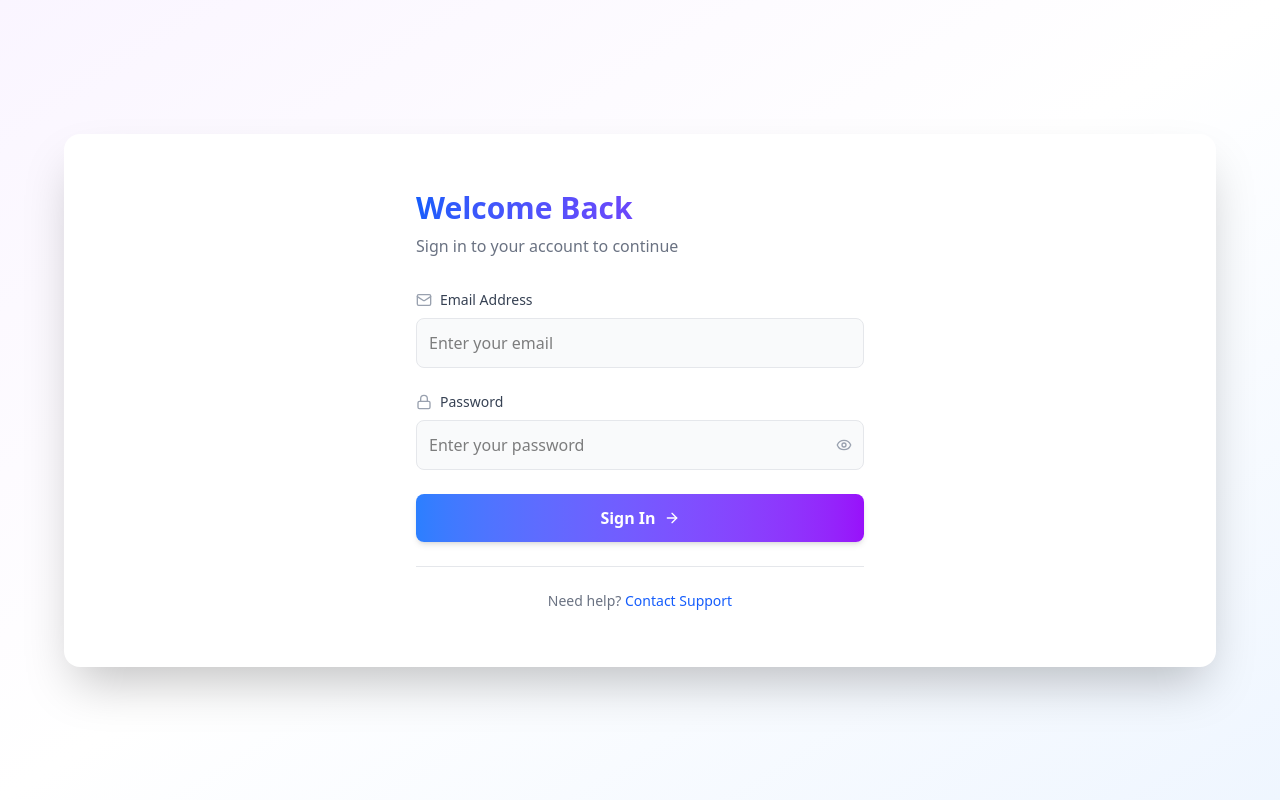
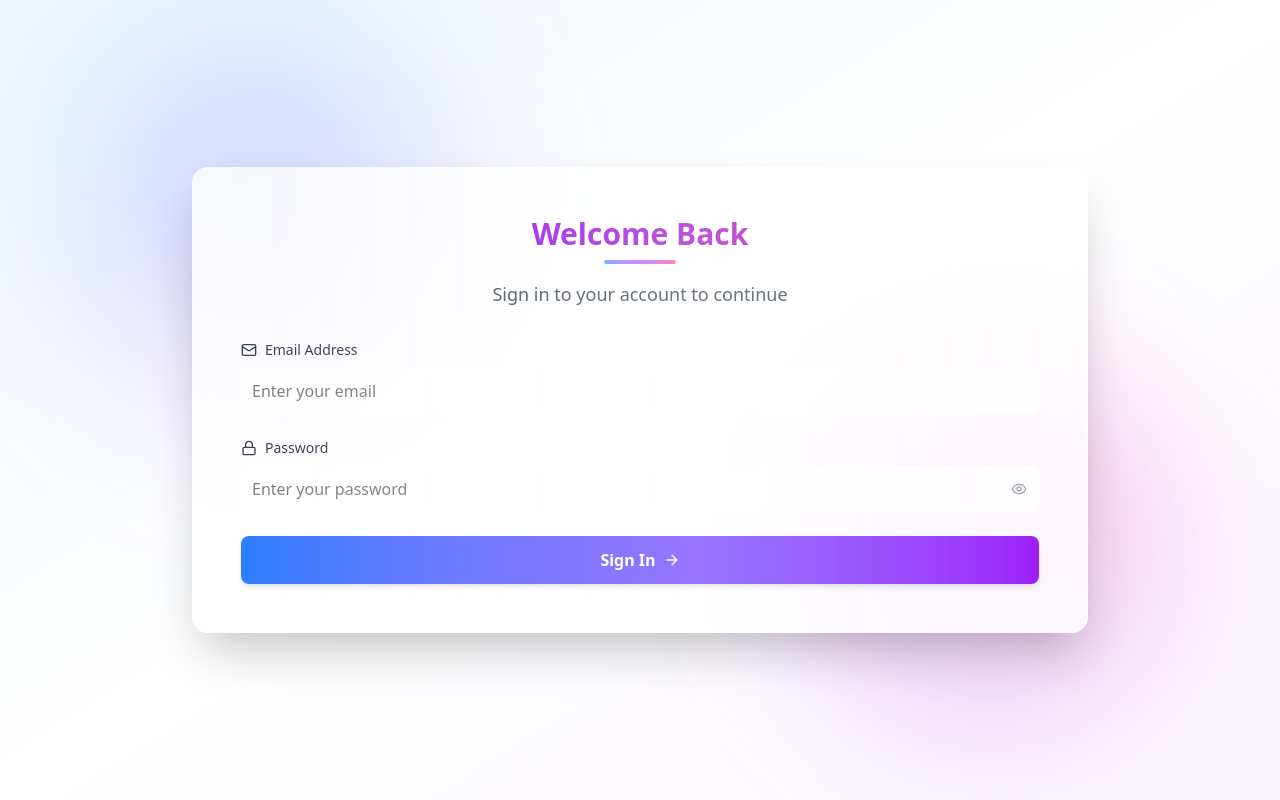
Before and after one commit to InnovateX-SIH/kmrl-doc-system-client, a React (Vite) app: page /login in a window 1280 px wide. Built offline with nearby package versions, Linux system fonts and the light colour scheme; a web font is replaced by a local one.

Commit message:
Updating Ui

```diff
--- a/src/pages/DocumentDetailPage.jsx
+++ b/src/pages/DocumentDetailPage.jsx
@@ -221,7 +221,7 @@ const DocumentDetailPage = () => {
                     }}
                 >
                     <Motion.h1
-                        className="text-4xl font-bold bg-gradient-to-r from-blue-600 via-purple-600 to-indigo-600 bg-clip-text text-transparent mb-6"
+                        className="details-header text-4xl font-bold bg-gradient-to-r from-blue-600 via-purple-600 to-indigo-600 bg-clip-text text-transparent mb-6"
                         initial={{ opacity: 0 }}
                         animate={{ opacity: 1 }}
                         transition={{ duration: 0.8, delay: 0.3 }}
--- a/src/pages/Login.jsx
+++ b/src/pages/Login.jsx
@@ -1,6 +1,6 @@
-import React, { useState } from 'react';
-import { motion } from 'framer-motion';
-import { Eye, EyeOff, Mail, Lock, ArrowRight } from 'lucide-react';
+import React, { useState } from "react";
+import { motion } from "framer-motion";
+import { Eye, EyeOff, Mail, Lock, ArrowRight, Sparkles, Shield, Star, Heart, Diamond } from "lucide-react";
 import { useNavigate } from 'react-router-dom';
 import axios from 'axios';
 
@@ -18,152 +18,164 @@ const LoginPage = () => {
         setIsLoading(true);
 
         try {
-      const { data } = await axios.post(
-        "https://kmrl-doc-system-backend.onrender.com/api/auth/login",
-        { email, password }
-      );
+            const { data } = await axios.post('https://kmrl-doc-system-backend.onrender.com/api/auth/login', {
+                email,
+                password,
+            });
+
             localStorage.setItem("userInfo", JSON.stringify(data));
+
             if (data.role === "Staff") {
                 navigate("/dashboard");
             } else {
                 navigate("/manager-dashboard");
             }
         } catch (err) {
-      setError(err.response?.data?.message || "Invalid email or password.");
+            console.error("Login failed:", err);
+            setError(err.response?.data?.message || "Invalid email or password. Please try again.");
         } finally {
             setIsLoading(false);
         }
     };
 
     return (
-    <div className="min-h-screen bg-gradient-to-br from-purple-50 via-white to-blue-50 flex items-center justify-center p-4 sm:p-6">
+        <div className="min-h-screen bg-gradient-to-br from-blue-50 via-white to-purple-50 relative overflow-hidden flex items-center justify-center p-4">
+
+            {/* --- All the background animations from your code --- */}
+            <div className="absolute inset-0 opacity-[0.02]">
                 <motion.div
-        className="flex flex-col md:flex-row w-full max-w-6xl bg-white rounded-2xl shadow-2xl overflow-hidden"
-        initial={{ opacity: 0, scale: 0.95 }}
-        animate={{ opacity: 1, scale: 1 }}
-        transition={{ duration: 0.5, ease: "easeOut" }}
-      >
-        {/* Left Image Section - Hidden on Mobile, Shown on Laptop/Desktop */}
-        <div className="hidden md:block w-full md:w-1/2 relative">
-          <img
-            src="https://kochimetro.org/wp-content/uploads/2018/01/train.png"
-            alt="Train Illustration"
-            className="absolute inset-0 w-full h-full object-cover object-center"
-            onError={() => console.log("Image failed to load")} // Log error if image fails
+                    className="w-full h-full"
+                    style={{
+                        backgroundImage: `linear-gradient(rgba(59, 130, 246, 0.1) 1px, transparent 1px), linear-gradient(90deg, rgba(59, 130, 246, 0.1) 1px, transparent 1px)`,
+                        backgroundSize: "50px 50px",
+                    }}
+                    animate={{ backgroundPosition: ["0px 0px", "50px 50px"] }}
+                    transition={{ duration: 20, repeat: Infinity, ease: "linear" }}
                 />
             </div>
+            <div className="absolute inset-0">
+                <motion.div
+                    className="absolute top-20 left-20 w-72 h-72 bg-gradient-to-r from-blue-400/30 to-purple-400/30 rounded-full blur-3xl"
+                    animate={{ scale: [1, 1.3, 0.8, 1.2, 1], rotate: [0, 180, 360], x: [0, 50, -30, 0], y: [0, -20, 40, 0] }}
+                    transition={{ duration: 25, repeat: Infinity, ease: "easeInOut" }}
+                />
+                <motion.div
+                    className="absolute bottom-20 right-20 w-96 h-96 bg-gradient-to-r from-purple-400/30 to-pink-400/30 rounded-full blur-3xl"
+                    animate={{ scale: [1.2, 0.9, 1.4, 1], rotate: [360, 180, 0], x: [0, -40, 20, 0], y: [0, 30, -50, 0] }}
+                    transition={{ duration: 30, repeat: Infinity, ease: "easeInOut" }}
+                />
+            </div>
+            {/* --- End of background animations --- */}
 
-        {/* Right Login Form Section */}
-        <div className="w-full md:w-1/2 p-6 sm:p-8 md:p-10 lg:p-14 flex flex-col justify-center">
-          <div className="max-w-md mx-auto w-full">
-            <div className="mb-6 sm:mb-8 text-left">
-              <h1 className="text-2xl sm:text-3xl font-bold bg-gradient-to-r from-blue-600 to-purple-600 bg-clip-text text-transparent">
+            <motion.div
+                className="relative z-10 w-full max-w-4xl"
+                initial={{ opacity: 0, y: 20 }}
+                animate={{ opacity: 1, y: 0 }}
+                transition={{ duration: 0.6 }}
+            >
+                <div className="flex bg-white/80 backdrop-blur-md border border-white/30 rounded-2xl shadow-2xl overflow-hidden relative">
+                    <motion.div
+                        className="w-1/2 relative hidden md:block overflow-hidden"
+                        initial={{ opacity: 0, x: -50 }}
+                        animate={{ opacity: 1, x: 0 }}
+                        transition={{ duration: 0.8, delay: 0.2 }}
+                        whileHover={{ scale: 1.02 }}
+                    >
+                        <motion.img
+                            src="https://kochimetro.org/wp-content/uploads/2018/01/train.png" // Ensure image is in public folder and path is '/view...jpg'
+                            alt="3D Steam Engine Train"
+                            className="w-full h-full object-cover"
+                            animate={{ scale: [1, 1.05, 1] }}
+                            transition={{ duration: 10, repeat: Infinity, ease: "easeInOut" }}
+                        />
+                        <div className="absolute inset-0 bg-gradient-to-t from-blue-900/30 via-transparent to-purple-900/30" />
+                    </motion.div>
+
+                    <div className="w-full md:w-1/2 p-8 lg:p-12 relative">
+                        <motion.div
+                            className="h-full flex flex-col justify-center"
+                            initial={{ opacity: 0, x: 50 }}
+                            animate={{ opacity: 1, x: 0 }}
+                            transition={{ duration: 0.8, delay: 0.4 }}
+                        >
+                            <div className="text-center space-y-4 mb-8">
+                                <motion.div
+                                    initial={{ opacity: 0, scale: 0.9 }}
+                                    animate={{ opacity: 1, scale: 1 }}
+                                    transition={{ duration: 0.5, delay: 0.6 }}
+                                    whileHover={{ scale: 1.05 }}
+                                >
+                                    <motion.h1
+                                        className="text-3xl font-bold bg-gradient-to-r from-blue-600 via-purple-600 to-pink-600 bg-clip-text text-transparent"
+                                        style={{ backgroundSize: "200% 100%" }}
+                                        animate={{ backgroundPosition: ["0% 50%", "100% 50%", "0% 50%"] }}
+                                        transition={{ duration: 4, repeat: Infinity, ease: "linear" }}
+                                    >
                                         Welcome Back
-              </h1>
-              <p className="text-gray-500 mt-2 text-sm sm:text-base">
-                Sign in to your account to continue
-              </p>
+                                    </motion.h1>
+                                    <motion.div
+                                        className="w-16 h-1 bg-gradient-to-r from-blue-500 via-purple-500 to-pink-500 mx-auto rounded-full mt-2"
+                                        animate={{ scaleX: [1, 1.5, 1], opacity: [0.7, 1, 0.7] }}
+                                        transition={{ duration: 3, repeat: Infinity, ease: "easeInOut" }}
+                                    />
+                                </motion.div>
+                                <p className="text-gray-600 text-lg">Sign in to your account to continue</p>
                             </div>
 
-            <form onSubmit={handleLoginSubmit} className="space-y-5 sm:space-y-6">
-              {/* Email */}
-              <div className="space-y-2">
-                <label
-                  htmlFor="email"
-                  className="text-sm font-medium text-gray-700 flex items-center gap-2"
-                >
-                  <Mail className="w-4 h-4 text-gray-400" /> Email Address
+                            <form onSubmit={handleLoginSubmit} className="space-y-6">
+                                {/* Form content remains the same, but custom components replaced with styled HTML elements */}
+                                <motion.div className="space-y-2" initial={{ opacity: 0, y: 20 }} animate={{ opacity: 1, y: 0 }} transition={{ duration: 0.5, delay: 0.7 }} whileHover={{ scale: 1.02 }}>
+                                    <label htmlFor="email" className="text-sm font-medium text-gray-700 flex items-center gap-2">
+                                        <Mail className="w-4 h-4" /> Email Address
                                     </label>
-                <input
-                  id="email"
-                  type="email"
-                  required
-                  value={email}
-                  onChange={(e) => setEmail(e.target.value)}
-                  className="w-full p-3 bg-gray-50 border border-gray-200 rounded-lg focus:border-blue-500 focus:ring-2 focus:ring-blue-500/20 transition duration-200 text-sm sm:text-base"
+                                    <input id="email" type="email" required value={email} onChange={(e) => setEmail(e.target.value)}
+                                        className="p-2.5 w-full bg-white/60 border border-white/40 focus:border-blue-400 focus:ring-4 focus:ring-blue-400/20 focus:shadow-xl focus:shadow-blue-400/30 transition-all duration-300 hover:bg-white/70 hover:shadow-lg rounded-md"
                                         placeholder="Enter your email"
                                     />
-              </div>
-
-              {/* Password */}
-              <div className="space-y-2">
-                <label
-                  htmlFor="password"
-                  className="text-sm font-medium text-gray-700 flex items-center gap-2"
-                >
-                  <Lock className="w-4 h-4 text-gray-400" /> Password
+                                </motion.div>
+                                <motion.div className="space-y-2" initial={{ opacity: 0, y: 20 }} animate={{ opacity: 1, y: 0 }} transition={{ duration: 0.5, delay: 0.8 }} whileHover={{ scale: 1.02 }}>
+                                    <label htmlFor="password" className="text-sm font-medium text-gray-700 flex items-center gap-2">
+                                        <Lock className="w-4 h-4" /> Password
                                     </label>
                                     <div className="relative">
-                  <input
-                    id="password"
-                    type={showPassword ? "text" : "password"}
-                    required
-                    value={password}
-                    onChange={(e) => setPassword(e.target.value)}
-                    className="w-full p-3 bg-gray-50 border border-gray-200 rounded-lg focus:border-blue-500 focus:ring-2 focus:ring-blue-500/20 transition duration-200 pr-10 text-sm sm:text-base"
+                                        <input id="password" type={showPassword ? "text" : "password"} required value={password} onChange={(e) => setPassword(e.target.value)}
+                                            className="p-2.5 w-full bg-white/60 border border-white/40 focus:border-blue-400 focus:ring-4 focus:ring-blue-400/20 focus:shadow-xl focus:shadow-blue-400/30 transition-all duration-300 pr-10 hover:bg-white/70 hover:shadow-lg rounded-md"
                                             placeholder="Enter your password"
                                         />
-                  <button
-                    type="button"
-                    onClick={() => setShowPassword(!showPassword)}
-                    className="absolute right-3 top-1/2 -translate-y-1/2 text-gray-400 hover:text-gray-600 transition-colors duration-200"
-                  >
-                    {showPassword ? (
-                      <EyeOff className="w-4 h-4" />
-                    ) : (
-                      <Eye className="w-4 h-4" />
-                    )}
-                  </button>
+                                        <motion.button type="button" onClick={() => setShowPassword(!showPassword)} className="absolute right-3 top-1/2 -translate-y-1/2 text-gray-400 hover:text-gray-600 transition-colors" whileHover={{ scale: 1.2 }} whileTap={{ scale: 0.9 }}>
+                                            {showPassword ? <EyeOff className="w-4 h-4" /> : <Eye className="w-4 h-4" />}
+                                        </motion.button>
                                     </div>
-              </div>
+                                </motion.div>
 
-              {/* Error Message */}
                                 {error && (
-                <motion.div
-                  initial={{ opacity: 0, y: -10 }}
-                  animate={{ opacity: 1, y: 0 }}
-                  transition={{ duration: 0.3 }}
-                >
-                  <div className="bg-red-50 border-l-4 border-red-400 text-red-700 p-3 rounded-md">
-                    <p className="text-sm">{error}</p>
+                                    <motion.div initial={{ opacity: 0, y: -10 }} animate={{ opacity: 1, y: 0 }} transition={{ duration: 0.3 }}>
+                                        <div className="bg-red-50/80 border border-red-200 p-3 rounded-md text-red-700 text-sm">
+                                            {error}
                                         </div>
                                     </motion.div>
                                 )}
 
-              {/* Submit Button */}
-              <div>
-                <button
-                  type="submit"
-                  disabled={isLoading}
-                  className="w-full bg-gradient-to-r from-blue-500 to-purple-600 hover:from-blue-600 hover:to-purple-700 text-white font-semibold py-3 rounded-lg shadow-md hover:shadow-lg transition-all duration-300 disabled:opacity-60 flex items-center justify-center gap-2 text-sm sm:text-base"
+                                <motion.div initial={{ opacity: 0, y: 20 }} animate={{ opacity: 1, y: 0 }} transition={{ duration: 0.5, delay: 0.9 }} whileHover={{ scale: 1.02 }} whileTap={{ scale: 0.98 }}>
+                                    <button type="submit" disabled={isLoading}
+                                        className="w-full bg-gradient-to-r from-blue-500 to-purple-600 hover:from-blue-600 hover:to-purple-700 text-white font-semibold py-3 rounded-lg shadow-md hover:shadow-lg transition-all duration-300 disabled:opacity-60 flex items-center justify-center gap-2"
                                     >
+                                        <motion.div className="absolute inset-0 bg-gradient-to-r from-transparent via-white/20 to-transparent" animate={{ x: [-200, 200] }} transition={{ duration: 1.5, repeat: Infinity, ease: "linear" }}/>
                                         {isLoading ? (
-                    <>
+                                            <div className="flex items-center justify-center gap-2 relative z-10">
                                                 <div className="w-4 h-4 border-2 border-white/30 border-t-white rounded-full animate-spin" />
                                                 Signing in...
-                    </>
+                                            </div>
                                         ) : (
-                    <>
+                                            <div className="flex items-center justify-center gap-2 relative z-10">
                                                 Sign In
                                                 <ArrowRight className="w-4 h-4" />
-                    </>
+                                            </div>
                                         )}
                                     </button>
-              </div>
+                                </motion.div>
                             </form>
-
-            {/* Support */}
-            <div className="text-center pt-4 sm:pt-6 mt-4 sm:mt-6 border-t border-gray-200">
-              <p className="text-sm text-gray-500">
-                Need help?{" "}
-                <a
-                  href="/support"
-                  className="text-blue-600 hover:text-purple-600 font-medium transition-colors duration-200"
-                >
-                  Contact Support
-                </a>
-              </p>
-            </div>
+                        </motion.div>
                     </div>
                 </div>
             </motion.div>
--- a/src/pages/ProfilePage.jsx
+++ b/src/pages/ProfilePage.jsx
@@ -182,7 +182,7 @@ const ProfilePage = () => {
                         >
                           {event.item.status}
                         </span>
-                        .
+
                       </p>
                     )}
                     <p className="text-sm text-gray-500 mt-2 flex items-center">
--- a/src/pages/UploadPage.jsx
+++ b/src/pages/UploadPage.jsx
@@ -1,5 +1,3 @@
-"use client"
-
 import { useState } from "react"
 import { useNavigate } from "react-router-dom"
 import { motion as Motion} from "motion/react"
```
Also changed, not shown: src/App.jsx (+3 -6 lines), src/components/Header.jsx (+60 -6 lines), src/index.css (+64 -2 lines), src/pages/AssignedDocsPage.jsx (+10 -9 lines), src/pages/Dashboard.jsx (+8 -8 lines). Lines whose indentation alone changed are shown as unchanged.
